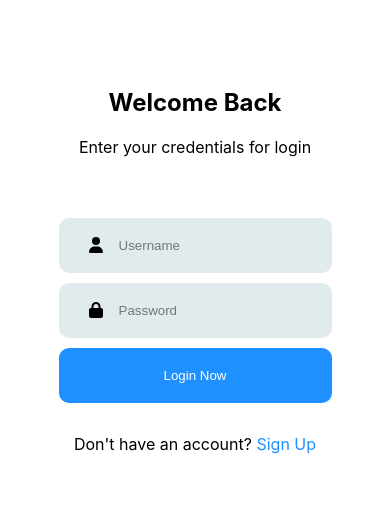
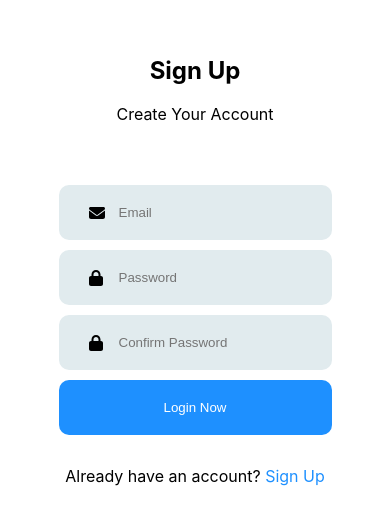
Before and after one commit to devahmadpk/Live-Chat-App, a React (Create React App) app: page /signup in a window 390 px wide. Shown: the part 153-678 px from the top of the page. Built offline with nearby package versions, Linux system fonts and the light colour scheme.

Commit message:
Signup page added with responsiveness

```diff
--- a/src/App.js
+++ b/src/App.js
@@ -3,6 +3,7 @@ import './App.css';
 // import Banner from './components/Banner';
 // import Search from './components/Search';
 import SignIn from './components/SignIn';
+import SignUp from './components/SignUp';
 
 function App() {
 
@@ -10,7 +11,8 @@ function App() {
     <div className="App">
       {/* <Banner/>
       <Search /> */}
-      <SignIn />
+      {/* <SignIn /> */}
+      <SignUp />
     </div>
   )
 }
--- a/src/components/SignIn.js
+++ b/src/components/SignIn.js
@@ -1,7 +1,7 @@
 
 import '../stylesheets/signin.css'
 import { FontAwesomeIcon } from '@fortawesome/react-fontawesome'
-import { faUser } from '@fortawesome/free-solid-svg-icons'
+import { faEnvelope } from '@fortawesome/free-solid-svg-icons'
 import { faLock } from '@fortawesome/free-solid-svg-icons'
 
 
@@ -16,8 +16,8 @@ const SignIn = () => {
             <div className="form-div">
                 <div className='form-element'>
 
-                     <FontAwesomeIcon icon={faUser} className='icon'/>
-                    <input placeholder="Username"></input>
+                     <FontAwesomeIcon icon={faEnvelope} className='icon'/>
+                    <input placeholder="Email"></input>
                 </div>
 
                 <div className='form-element'>
--- a/src/components/SignUp.js
+++ b/src/components/SignUp.js
@@ -0,0 +1,44 @@
+
+import '../stylesheets/signup.css'
+import { FontAwesomeIcon } from '@fortawesome/react-fontawesome'
+import { faEnvelope } from '@fortawesome/free-solid-svg-icons'
+import { faLock } from '@fortawesome/free-solid-svg-icons'
+
+
+const SignUp = () => {
+    return (
+        <div className='signup-div'>
+            <div className="greet-div">
+                <h2>Sign Up</h2>
+                <p>Create Your Account</p>
+            </div>
+
+            <div className="form-div">
+                <div className='form-element'>
+
+                     <FontAwesomeIcon icon={faEnvelope} className='icon'/>
+                    <input placeholder="Email"></input>
+                </div>
+
+                <div className='form-element'>
+                    <FontAwesomeIcon icon={faLock} className='icon'/>
+                    <input placeholder="Password"></input>
+                </div>
+
+                <div className='form-element'>
+                    <FontAwesomeIcon icon={faLock} className='icon'/>
+                    <input placeholder="Confirm Password"></input>
+                </div>
+
+                <button>Login Now</button>
+            </div>
+
+            <div className="bottom-div">
+                <p>Already have an account? <span><a>Sign Up</a></span></p>
+            </div>
+
+        </div>
+    )
+}
+
+export default SignUp;
--- /dev/null
+++ b/src/stylesheets/signup.css
@@ -0,0 +1,70 @@
+
+.signup-div {
+    width: 100%;
+    height: 100vh;
+    display: flex;
+    justify-content: center;
+    align-items: center;
+    flex-direction: column;
+}
+
+
+
+.signup-div .form-div {
+    display: flex;
+    justify-content: flex;
+    align-items: center;
+    flex-direction: column;
+    padding: 10px 20px;
+    margin-top: 30px;
+    /* background-color: pink; */
+    width: 30%;
+}
+
+.signup-div .form-div .form-element {
+    width: 100%;
+    position: relative;
+}
+
+.signup-div .form-div .form-element input {
+    padding: 20px 0;
+    margin: 5px 0;
+    width: 100%;
+    border-radius: 10px;
+    border: none;
+    background-color: #E1EBEE;
+    text-indent: 60px;
+}
+
+.signup-div .form-div .form-element .icon {
+    position: absolute;
+    top: 50%;
+    left: 30px;
+    transform: translateY(-50%);
+}
+
+.signup-div .form-div button {
+    padding: 20px 0;
+    margin: 5px 0;
+    width: 100%;
+    border-radius: 10px;
+    border: none;
+    background-color: dodgerblue;
+    color: white
+}
+
+.signup-div .bottom-div span {
+    color: dodgerblue;
+}
+
+@media only screen and (max-width: 1500px) {
+    .signup-div .form-div {
+        width: 50%;
+    }
+}
+
+@media only screen and (max-width: 700px) {
+    .signup-div .form-div {
+        width: 70%;
+    }
+}
```
